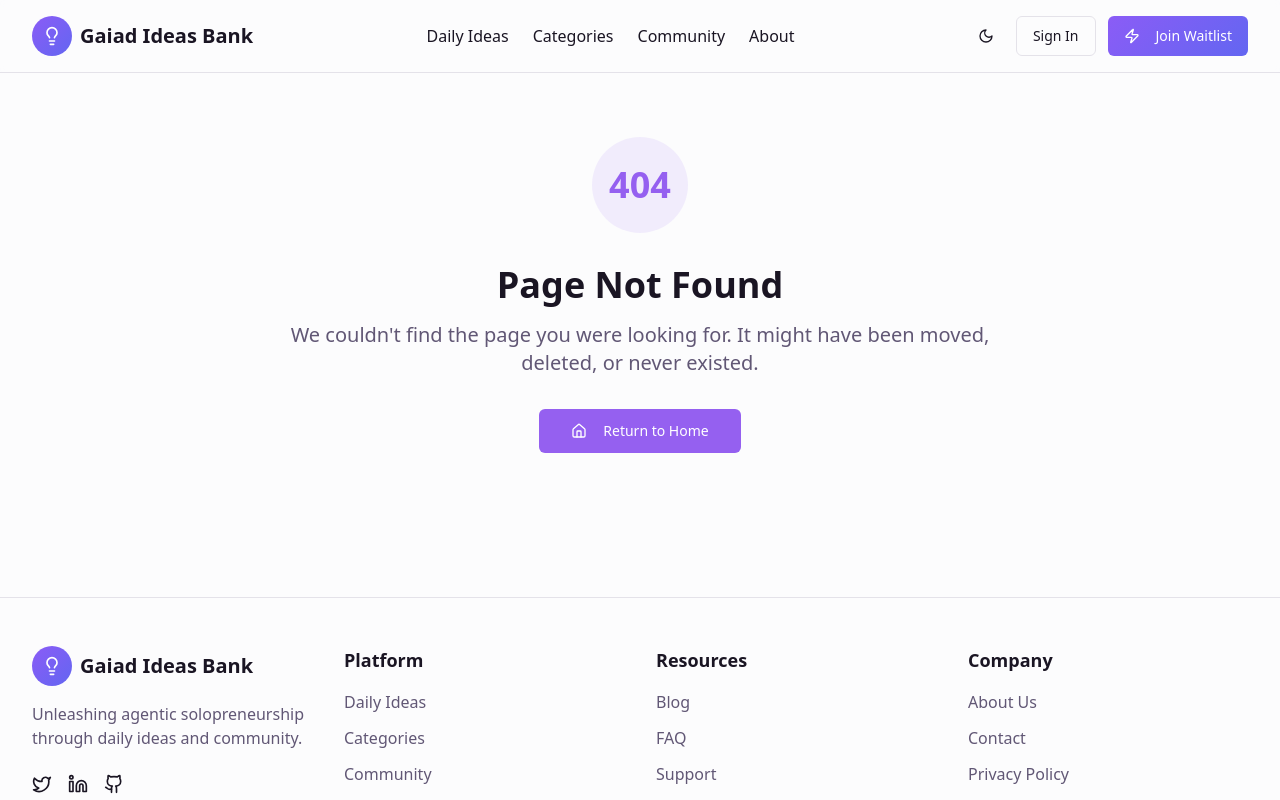
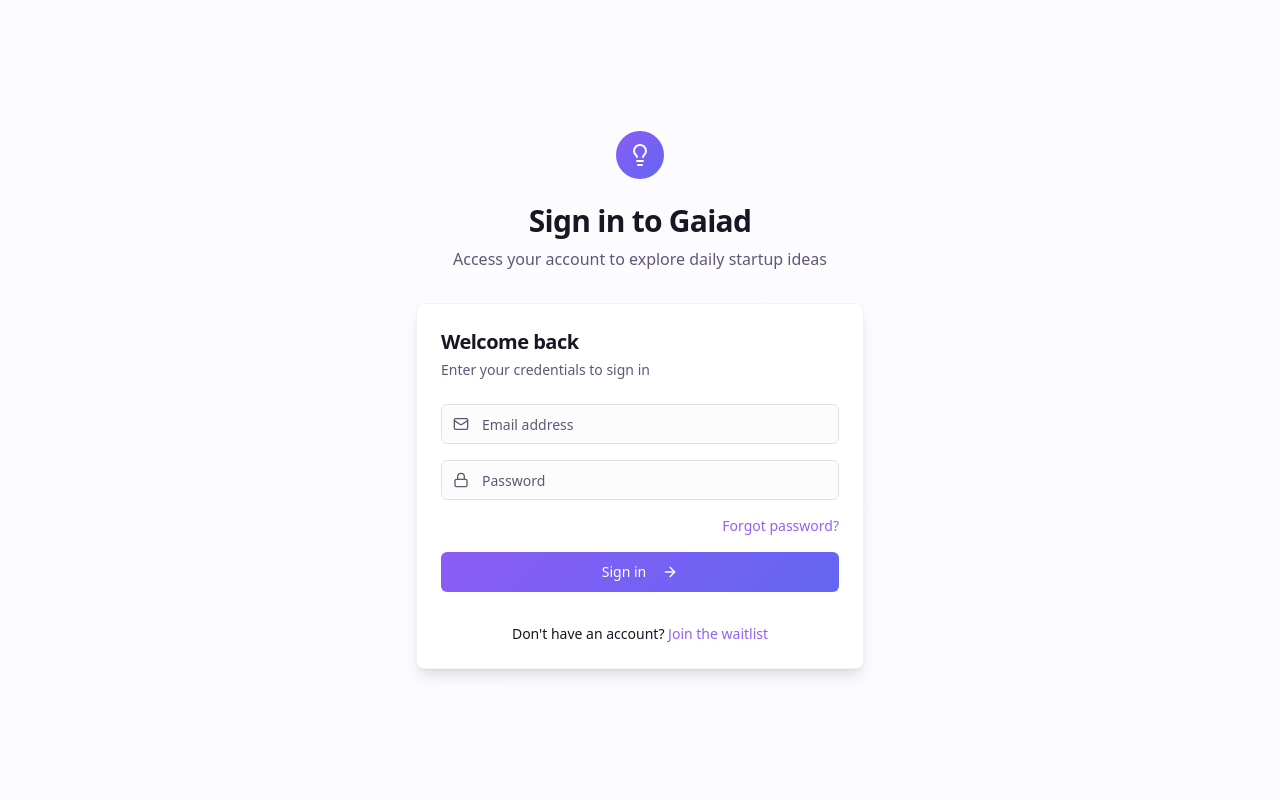
Before and after one commit to JariusOS/solopreneur-idea-garden, a React (Vite) app: page /sign-in in a window 1280 px wide. Shown: the top 800 px of the page. Built offline with nearby package versions, Linux system fonts and the light colour scheme.

Commit message:
Add sign in page
This commit adds a sign in page to the application.
</

```diff
--- a/src/App.tsx
+++ b/src/App.tsx
@@ -12,6 +12,7 @@ import Community from "./pages/Community";
 import About from "./pages/About";
 import NotFound from "./pages/NotFound";
 import Waitlist from "./pages/Waitlist";
+import SignIn from "./pages/SignIn";
 
 const queryClient = new QueryClient();
 
@@ -29,6 +30,7 @@ const App = () => (
             <Route path="/community" element={<Community />} />
             <Route path="/about" element={<About />} />
             <Route path="/waitlist" element={<Waitlist />} />
+            <Route path="/sign-in" element={<SignIn />} />
             {/* ADD ALL CUSTOM ROUTES ABOVE THE CATCH-ALL "*" ROUTE */}
             <Route path="*" element={<NotFound />} />
           </Routes>
--- a/src/components/Navbar.tsx
+++ b/src/components/Navbar.tsx
@@ -36,7 +36,9 @@ const Navbar = () => {
 
         <div className="hidden md:flex items-center gap-3">
           <ThemeToggle />
-          <Button variant="outline">Sign In</Button>
+          <Button variant="outline" asChild>
+            <Link to="/sign-in">Sign In</Link>
+          </Button>
           <Button className="bg-gradient-purple" asChild>
             <Link to="/waitlist">
               <Zap className="h-4 w-4 mr-2" />
@@ -92,8 +94,12 @@ const Navbar = () => {
             </Link>
 
             <div className="flex flex-col gap-3 mt-4">
-              <Button variant="outline" onClick={() => setIsMenuOpen(false)}>
-                Sign In
+              <Button
+                variant="outline"
+                onClick={() => setIsMenuOpen(false)}
+                asChild
+              >
+                <Link to="/sign-in">Sign In</Link>
               </Button>
               <Button
                 className="bg-gradient-purple"
--- /dev/null
+++ b/src/pages/SignIn.tsx
@@ -0,0 +1,118 @@
+
+import React, { useState } from 'react';
+import { Button } from "@/components/ui/button";
+import { Input } from "@/components/ui/input";
+import { Card, CardContent, CardDescription, CardFooter, CardHeader, CardTitle } from "@/components/ui/card";
+import { Link } from 'react-router-dom';
+import { Lightbulb, Mail, Lock, ArrowRight, Loader2 } from 'lucide-react';
+import { useToast } from '@/hooks/use-toast';
+
+const SignIn = () => {
+  const [email, setEmail] = useState('');
+  const [password, setPassword] = useState('');
+  const [isLoading, setIsLoading] = useState(false);
+  const { toast } = useToast();
+
+  const handleSignIn = (e: React.FormEvent) => {
+    e.preventDefault();
+    setIsLoading(true);
+
+    // Simulate API call
+    setTimeout(() => {
+      setIsLoading(false);
+      toast({
+        title: "Sign-in feature coming soon",
+        description: "Authentication is not yet implemented. Please join the waitlist.",
+      });
+    }, 1500);
+  };
+
+  return (
+    <div className="min-h-screen flex flex-col items-center justify-center px-4 py-12 bg-gradient-to-b from-background to-background/80">
+      <div className="w-full max-w-md space-y-8">
+        <div className="flex flex-col items-center">
+          <div className="mb-6 flex items-center justify-center">
+            <div className="w-12 h-12 rounded-full bg-gradient-purple flex items-center justify-center">
+              <Lightbulb className="text-white h-6 w-6" />
+            </div>
+          </div>
+          <h1 className="text-3xl font-bold tracking-tight text-center">Sign in to Gaiad</h1>
+          <p className="mt-2 text-center text-muted-foreground">
+            Access your account to explore daily startup ideas
+          </p>
+        </div>
+
+        <Card className="mt-8 border-border/40 shadow-lg">
+          <CardHeader className="space-y-1">
+            <CardTitle className="text-xl">Welcome back</CardTitle>
+            <CardDescription>
+              Enter your credentials to sign in
+            </CardDescription>
+          </CardHeader>
+          <CardContent>
+            <form onSubmit={handleSignIn} className="space-y-4">
+              <div className="space-y-2">
+                <div className="relative">
+                  <Mail className="absolute left-3 top-3 h-4 w-4 text-muted-foreground" />
+                  <Input
+                    type="email"
+                    placeholder="Email address"
+                    value={email}
+                    onChange={(e) => setEmail(e.target.value)}
+                    className="pl-10"
+                    required
+                  />
+                </div>
+              </div>
+              <div className="space-y-2">
+                <div className="relative">
+                  <Lock className="absolute left-3 top-3 h-4 w-4 text-muted-foreground" />
+                  <Input
+                    type="password"
+                    placeholder="Password"
+                    value={password}
+                    onChange={(e) => setPassword(e.target.value)}
+                    className="pl-10"
+                    required
+                  />
+                </div>
+              </div>
+              <div className="flex items-center justify-end">
+                <Link to="/forgot-password" className="text-sm text-primary hover:underline">
+                  Forgot password?
+                </Link>
+              </div>
+              <Button
+                type="submit"
+                className="w-full bg-gradient-purple"
+                disabled={isLoading}
+              >
+                {isLoading ? (
+                  <>
+                    <Loader2 className="mr-2 h-4 w-4 animate-spin" />
+                    Signing in...
+                  </>
+                ) : (
+                  <>
+                    Sign in
+                    <ArrowRight className="ml-2 h-4 w-4" />
+                  </>
+                )}
+              </Button>
+            </form>
+          </CardContent>
+          <CardFooter className="flex flex-col space-y-4">
+            <div className="text-center text-sm mt-2">
+              Don't have an account?{" "}
+              <Link to="/waitlist" className="font-medium text-primary hover:underline">
+                Join the waitlist
+              </Link>
+            </div>
+          </CardFooter>
+        </Card>
+      </div>
+    </div>
+  );
+};
+
+export default SignIn;
```
